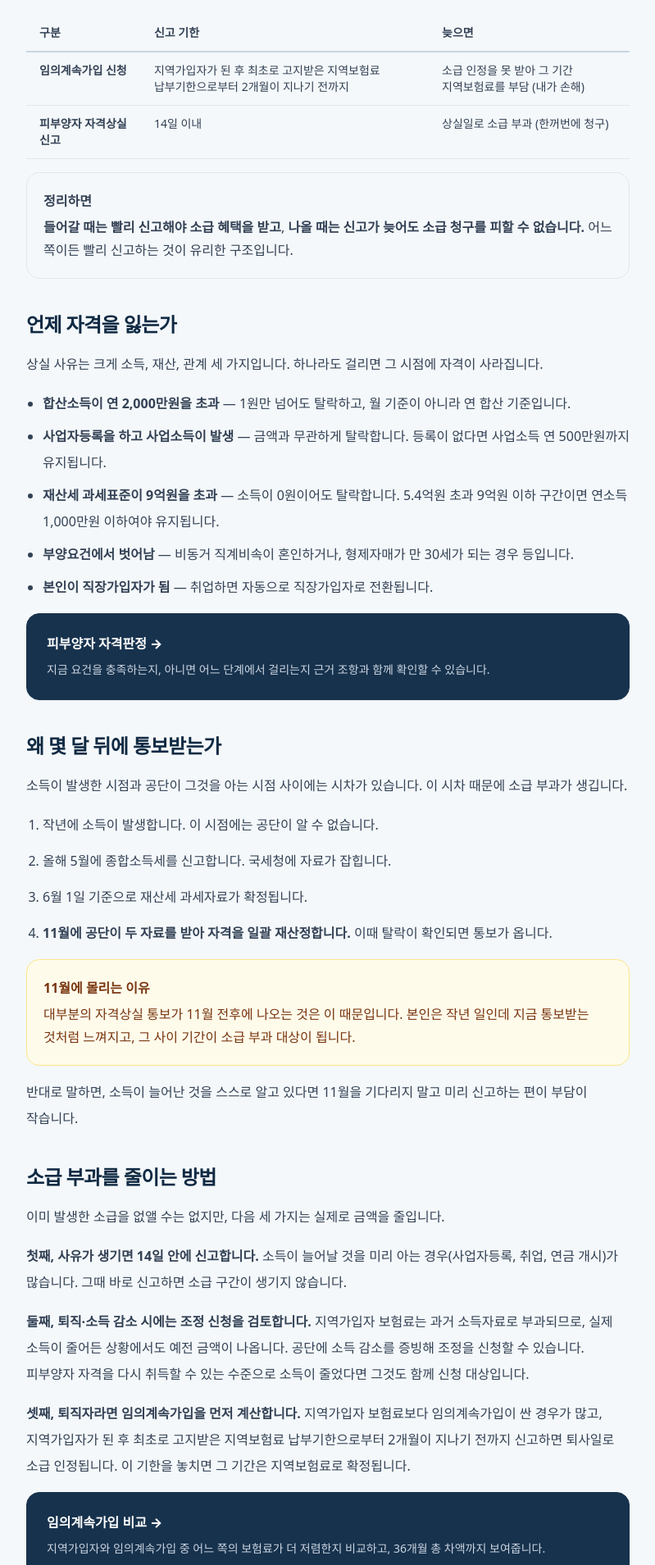
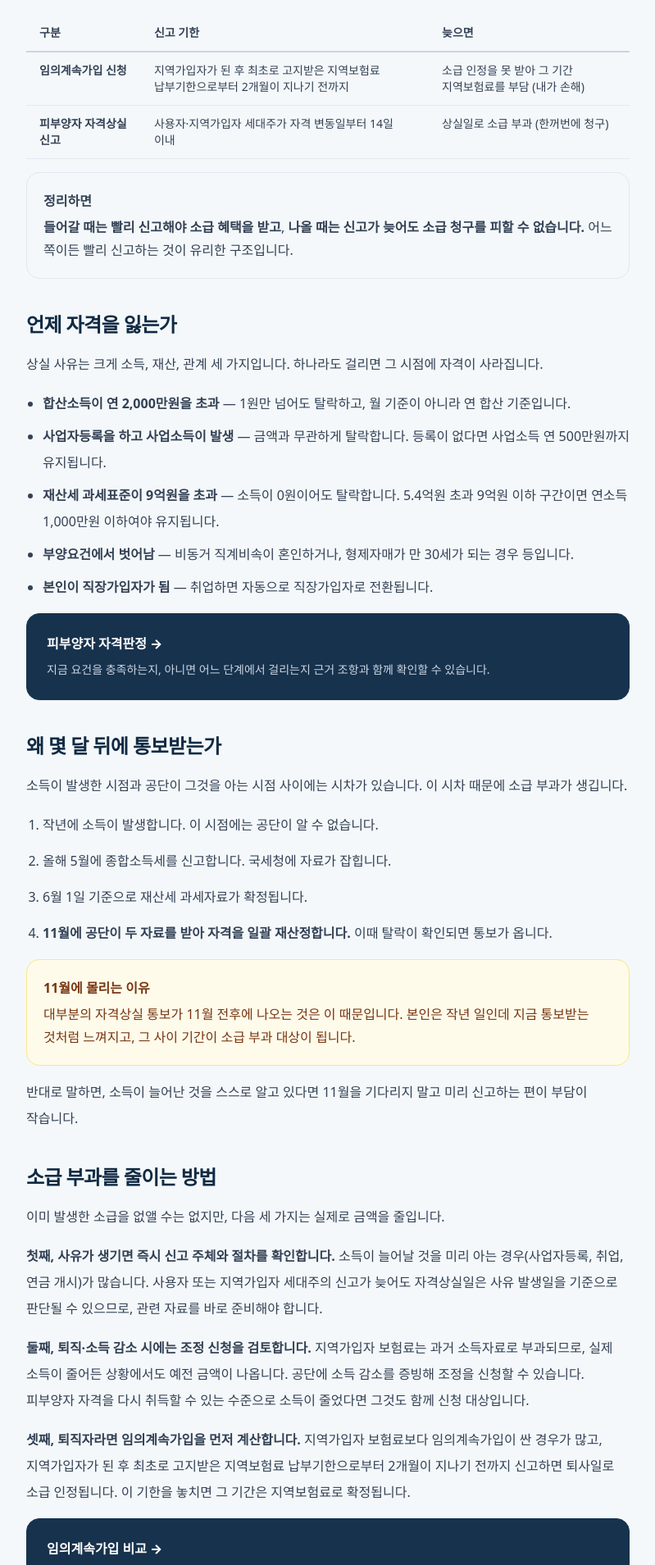
Before and after one commit to Seongseokwon/gijuncheck, a Next.js app: page /health-insurance/guides/losing-eligibility in a window 1280 px wide. Shown: the part 980-2889 px from the top of the page at 82% size, without its empty margins (240-1039 px from the left). Built offline with nearby package versions, Linux system fonts and the light colour scheme; no server answers.

Commit message:
fix: 건강보험 콘텐츠 기준일과 신고기한 안내 최신화

```diff
--- a/src/app/health-insurance/guides/losing-eligibility/page.tsx
+++ b/src/app/health-insurance/guides/losing-eligibility/page.tsx
@@ -36,7 +36,7 @@ const ANSWER =
 // 검색 결과 스니펫은 160자 안쪽에서 잘린다. 임의계속가입 신청기한 원문처럼
 // 긴 규정 문구는 본문에서 다루고, 여기에는 판단에 필요한 숫자만 남긴다.
 const DESCRIPTION =
-  '피부양자 자격상실은 사유 발생일로부터 14일 이내 신고가 원칙이며, 늦으면 상실일로 소급해 지역보험료가 부과됩니다. ' +
+  '피부양자 자격상실 사유가 생기면 자격상실일과 신고 주체를 확인해야 하며, 늦으면 상실일로 소급해 지역보험료가 부과될 수 있습니다. ' +
   '상실 사유별 시점, 소급 부과를 줄이는 방법, 임의계속가입 신청기한까지 정리했습니다.';
 
 export const metadata = createPageMetadata({
@@ -59,7 +59,7 @@ const FAQ: FaqItem[] = [
     id: 'faq-1',
     q: '피부양자 자격상실은 언제까지 신고해야 하나요?',
     a:
-      '사유가 발생한 날로부터 14일 이내가 원칙입니다. 늦게 신고해도 접수는 되지만, 자격상실일을 기준으로 그동안의 지역가입자 보험료가 소급 부과될 수 있습니다.',
+      '사용자 또는 지역가입자 세대주는 자격 변동일부터 14일 이내에 신고해야 합니다. 개인의 신고가 늦더라도 자격상실일 자체가 늦춰지는 것은 아니므로, 상실 사유를 알게 되면 즉시 관련 신고 여부를 확인해야 합니다.',
   },
   {
     q: '신고를 안 하면 그냥 넘어가나요?',
@@ -131,7 +131,7 @@ export default function Page() {
               ],
               [
                 <strong key="b">피부양자 자격상실 신고</strong>,
-                '14일 이내',
+                '사용자·지역가입자 세대주가 자격 변동일부터 14일 이내',
                 '상실일로 소급 부과 (한꺼번에 청구)',
               ],
             ]}
@@ -225,9 +225,10 @@ export default function Page() {
           </P>
 
           <P>
-            <strong>첫째, 사유가 생기면 14일 안에 신고합니다.</strong> 소득이
-            늘어날 것을 미리 아는 경우(사업자등록, 취업, 연금 개시)가 많습니다.
-            그때 바로 신고하면 소급 구간이 생기지 않습니다.
+            <strong>첫째, 사유가 생기면 즉시 신고 주체와 절차를 확인합니다.</strong>{' '}
+            소득이 늘어날 것을 미리 아는 경우(사업자등록, 취업, 연금 개시)가 많습니다.
+            사용자 또는 지역가입자 세대주의 신고가 늦어도 자격상실일은 사유 발생일을
+            기준으로 판단될 수 있으므로, 관련 자료를 바로 준비해야 합니다.
           </P>
 
           <P>
--- a/src/app/health-insurance/guides/november-reassessment/page.tsx
+++ b/src/app/health-insurance/guides/november-reassessment/page.tsx
@@ -252,8 +252,9 @@ export default function Page() {
           <P>
             <strong>첫째, 소득이 늘어날 것을 알면 미리 신고합니다.</strong>{' '}
             사업자등록, 취업, 연금 개시처럼 스스로 아는 변화가 많습니다. 자격상실
-            사유가 생기면 14일 이내 신고가 원칙이고, 미리 신고하면 소급 부과 구간이
-            생기지 않습니다.
+            사유가 생기면 사용자 또는 지역가입자 세대주가 자격 변동일부터 14일 이내에
+            신고해야 하며, 본인도 관련 신고 여부를 즉시 확인해야 소급 부과에 대비할 수
+            있습니다.
           </P>
 
           <P>
--- a/src/app/health-insurance/guides/pension-impact/page.tsx
+++ b/src/app/health-insurance/guides/pension-impact/page.tsx
@@ -89,7 +89,7 @@ const SOURCES = [
   },
   {
     label: '국민건강보험법 시행규칙 별표 1의2 — 피부양자 소득·재산요건',
-    href: 'https://www.law.go.kr/LSW/lsInfoP.do?ancYnChk=0&chrClsCd=010202&efYd=20260501&lsiSeq=285129&urlMode=lsInfoP',
+    href: 'https://www.law.go.kr/LSW/lsInfoP.do?lsiSeq=285129',
   },
   {
     label: '건강보험 웹진 2023년 9월호 — 「연금소득에는 공적연금은 포함되고 사적연금은 포함되지 않는다」',
--- a/src/app/page.tsx
+++ b/src/app/page.tsx
@@ -38,7 +38,7 @@ const DESCRIPTIONS: Record<(typeof TOOL_KEYS)[number], string> = {
   dependent:
     '관계·소득·재산을 순서대로 확인하고, 어느 요건에서 왜 걸리는지 근거 조항까지 보여줍니다.',
   regionalPremium:
-    '2026년 기준을 적용한 지역가입자 보험료 참고 계산입니다. 공단 모의계산 대표 사례 13건을 대조했습니다.',
+    '2026년 기준을 적용한 지역가입자 보험료 참고 계산입니다. 공단 모의계산 대표 사례 30건을 단계적으로 대조했습니다.',
   voluntaryContinuation:
     '현행 법령·공단 안내와 보험료 산식을 적용해 지역가입자와 비교합니다.',
 };
--- a/src/app/verification-policy/page.tsx
+++ b/src/app/verification-policy/page.tsx
@@ -158,7 +158,7 @@ export default function VerificationPolicyPage() {
               </tr>
               <tr>
                 <td className="px-5 py-4 font-bold text-brand-950">지역가입자 보험료 계산</td>
-                <td className="px-5 py-4 leading-6">2026-08-05 공단 지역보험료 모의계산 대표 사례 13건을 재대조했습니다. 공단 화면의 ‘사업소득 등’은 사업·이자·배당·기타소득을 합산하므로 지역보험료에는 금융소득을 전액 반영합니다.</td>
+                <td className="px-5 py-4 leading-6">2026-08-05 공단 지역보험료 모의계산 대표 사례 13건을 재대조했고, 2026-08-06 추가 사례를 이어서 확인했습니다. 공단 화면의 ‘사업소득 등’은 사업·이자·배당·기타소득을 합산하므로 지역보험료에는 금융소득을 전액 반영합니다.</td>
                 <td className="px-5 py-4"><span className="inline-flex whitespace-nowrap rounded-full bg-accent-100 px-3 py-1 text-xs font-bold text-accent-700">검증된 참고 계산</span></td>
               </tr>
               <tr>
--- a/src/lib/routes.ts
+++ b/src/lib/routes.ts
@@ -123,7 +123,7 @@ export const ROUTES = {
     ogImage: '/og/pension-impact.png',
     priority: 0.7,
     // 2026-08-06 사적연금 제외의 실제 근거(부과 자료 범위) 절 추가
-    lastModified: '2026-08-06',
+    lastModified: '2026-10-08',
     changeFrequency: 'monthly',
     ready: true,
   },
@@ -133,7 +133,7 @@ export const ROUTES = {
     label: '11월 건강보험 자격 일괄 재산정이란',
     ogImage: '/og/november-reassessment.png',
     priority: 0.8,
-    lastModified: '2026-08-03',
+    lastModified: '2026-10-08',
     changeFrequency: 'weekly',
     ready: true,
   },
```
